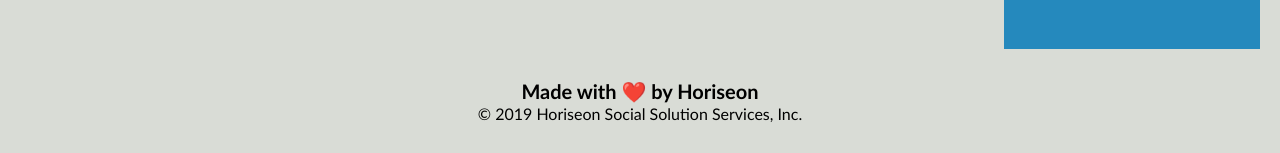
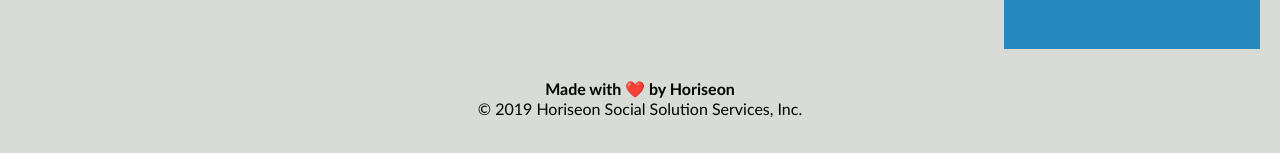
Before and after one commit to catfishcafe/horiseon-website-code-improvement, a plain HTML site: page index.html in a window 1280 px wide. Shown: the part 1874-2027 px from the top of the page. Drawn offline with Linux system fonts and the light colour scheme.

Commit message:
update-title

```diff
--- a/index.html
+++ b/index.html
@@ -4,7 +4,7 @@
 <head>
     <meta charset="UTF-8" />
     <link rel="stylesheet" href="./assets/css/style.css">
-    <title>website</title>
+    <title>Horiseon: Online Marketing and Brand Magement Solutions</title>
 </head>
 
 <body>
@@ -72,7 +72,7 @@
         </section>
     </aside>
     <footer class="footer">
-        <h2>Made with ❤️️ by Horiseon</h2>
+        <h4>Made with ❤️️ by Horiseon</h2>
         <p>
             &copy; 2019 Horiseon Social Solution Services, Inc.
         </p>
```
